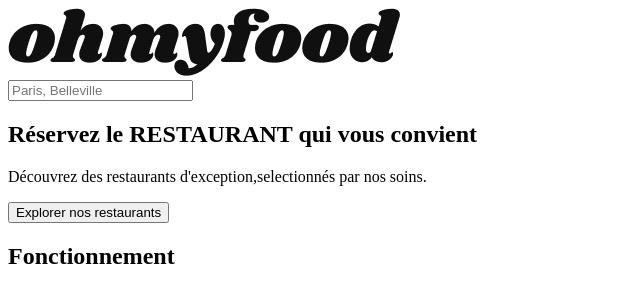
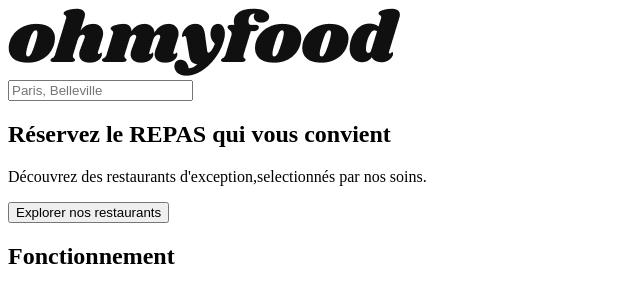
Before and after one commit to Revan80/OpenClassroomsP3, a plain HTML site: page index.html in a window 1280 px wide. Shown: the top 287 px of the page, without its empty margins (0-640 px from the left). Drawn offline with Linux system fonts and the light colour scheme.

Commit message:
changementHeader

```diff
--- a/index.html
+++ b/index.html
@@ -14,7 +14,7 @@
     </header>
     <section>
       <input type="text" placeholder="Paris, Belleville" />
-      <h1>Réservez le RESTAURANT qui vous convient</h1>
+      <h1>Réservez le REPAS qui vous convient</h1>
       <p>Découvrez des restaurants d'exception,selectionnés par nos soins.</p>
       <button>Explorer nos restaurants</button>
     </section>
```
